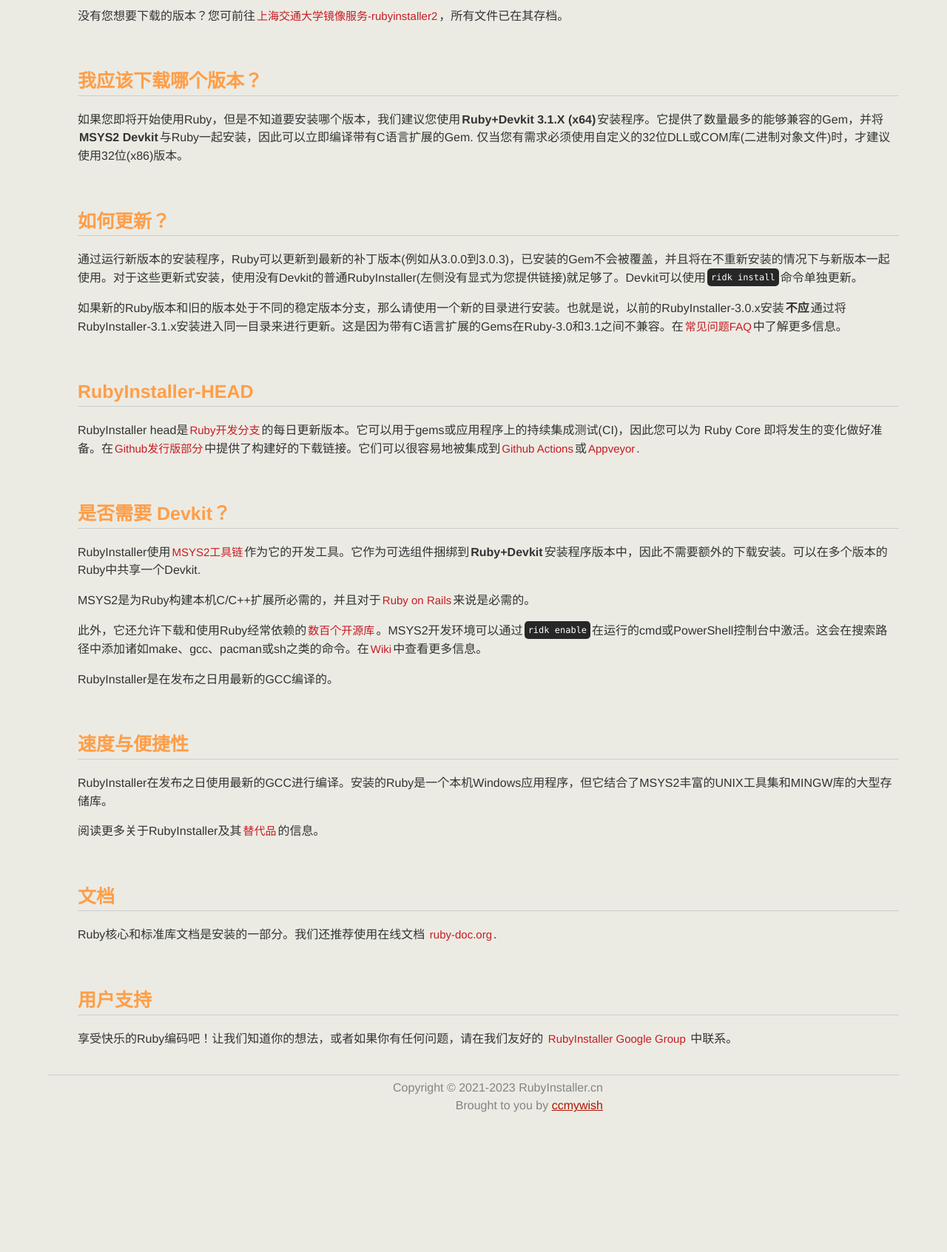
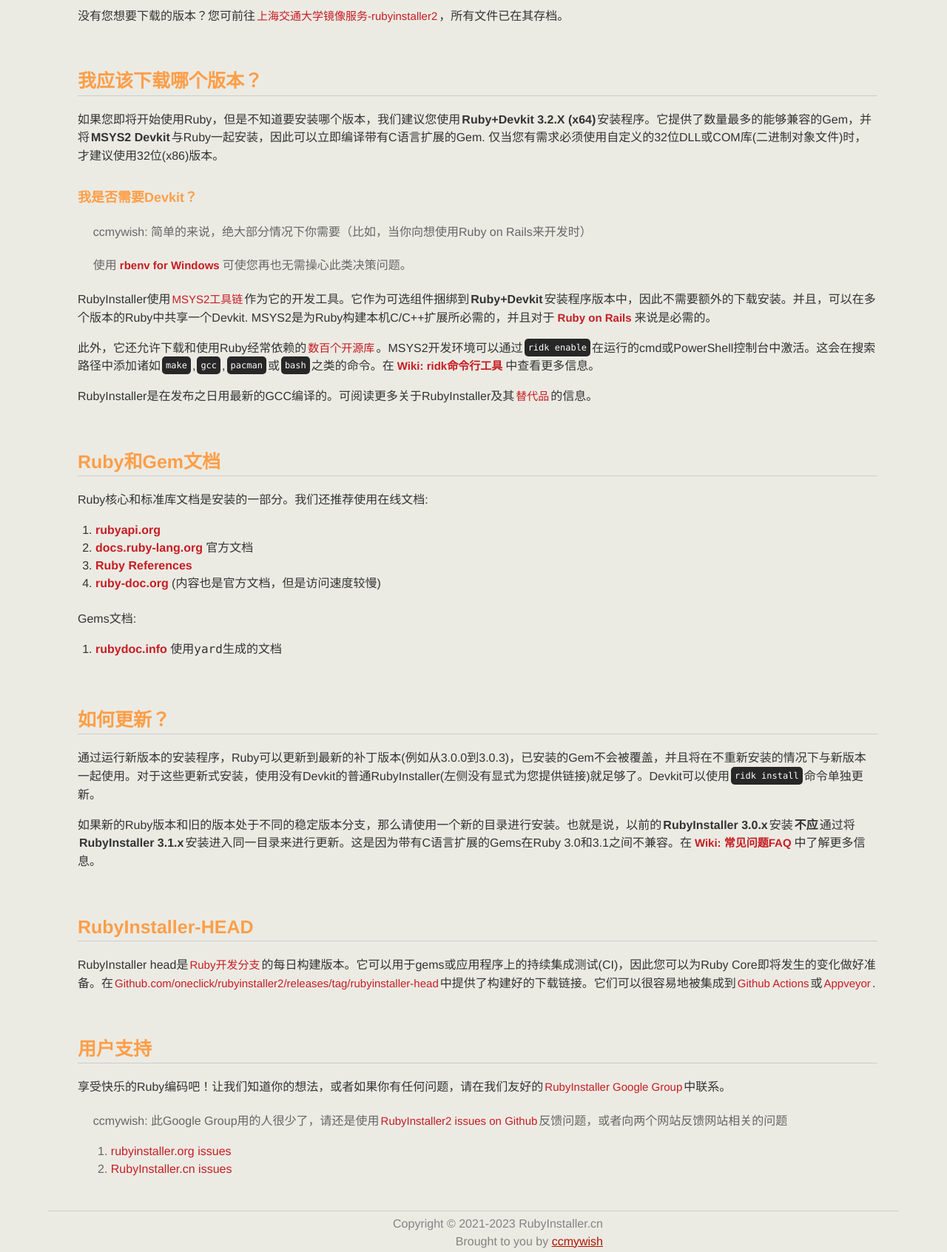
Before and after one commit to ccmywish/RubyInstaller.cn, a Jekyll site: the page built from download.md, in a window 1280 px wide. Shown: the part 320-2013 px from the top of the page at 74% size. Built offline with Jekyll 4.4.1, drawn with Linux system fonts in a browser that asks for light colours; before the commit the page ends 1829 px from its top, so only the background shows below that.

Commit message:
Polish download page and content

```diff
--- a/download.md
+++ b/download.md
@@ -6,7 +6,32 @@ permalink: /download/
 
 ## 我应该下载哪个版本？
 
-如果您即将开始使用Ruby，但是不知道要安装哪个版本，我们建议您使用<b>Ruby+Devkit 3.1.X (x64)</b>安装程序。它提供了数量最多的能够兼容的Gem，并将<b>MSYS2 Devkit</b>与Ruby一起安装，因此可以立即编译带有C语言扩展的Gem. 仅当您有需求必须使用自定义的32位DLL或COM库(二进制对象文件)时，才建议使用32位(x86)版本。
+如果您即将开始使用Ruby，但是不知道要安装哪个版本，我们建议您使用<b>Ruby+Devkit 3.2.X (x64)</b>安装程序。它提供了数量最多的能够兼容的Gem，并将<b>MSYS2 Devkit</b>与Ruby一起安装，因此可以立即编译带有C语言扩展的Gem. 仅当您有需求必须使用自定义的32位DLL或COM库(二进制对象文件)时，才建议使用32位(x86)版本。
+
+### 我是否需要Devkit？
+
+> ccmywish: 简单的来说，绝大部分情况下你需要（比如，当你向想使用Ruby on Rails来开发时）
+
+> 使用**[rbenv for Windows](https://github.com/ccmywish/rbenv-for-windows)**可使您再也无需操心此类决策问题。
+
+RubyInstaller使用[MSYS2工具链](https://www.msys2.org/)作为它的开发工具。它作为可选组件捆绑到<b>Ruby+Devkit</b>安装程序版本中，因此不需要额外的下载安装。并且，可以在多个版本的Ruby中共享一个Devkit. MSYS2是为Ruby构建本机C/C++扩展所必需的，并且对于**[Ruby on Rails](https://rubyonrails.org)**来说是必需的。
+
+此外，它还允许下载和使用Ruby经常依赖的[数百个开源库](https://github.com/msys2/MINGW-packages)。MSYS2开发环境可以通过`ridk enable`在运行的cmd或PowerShell控制台中激活。这会在搜索路径中添加诸如`make`,`gcc`,`pacman`或`bash`之类的命令。在**[Wiki: ridk命令行工具](https://github.com/oneclick/rubyinstaller2/wiki/The-ridk-tool)**中查看更多信息。
+
+RubyInstaller是在发布之日用最新的GCC编译的。可阅读更多关于RubyInstaller及其[替代品](https://rubyinstaller.cn/about/comparison)的信息。
+
+<br>
+
+## Ruby和Gem文档
+
+Ruby核心和标准库文档是安装的一部分。我们还推荐使用在线文档:
+1. **[rubyapi.org](https://rubyapi.org/)**
+2. **[docs.ruby-lang.org](https://docs.ruby-lang.org/)** 官方文档
+3. **[Ruby References](https://rubyreferences.github.io/rubyref/)**
+4. **[ruby-doc.org](https://ruby-doc.org/)** (内容也是官方文档，但是访问速度较慢)
+
+Gems文档:
+1. **[rubydoc.info](https://rubydoc.info/)** 使用`yard`生成的文档
 
 <br>
 
@@ -14,42 +39,20 @@ permalink: /download/
 
 通过运行新版本的安装程序，Ruby可以更新到最新的补丁版本(例如从3.0.0到3.0.3)，已安装的Gem不会被覆盖，并且将在不重新安装的情况下与新版本一起使用。对于这些更新式安装，使用没有Devkit的普通RubyInstaller(左侧没有显式为您提供链接)就足够了。Devkit可以使用`ridk install`命令单独更新。
 
-如果新的Ruby版本和旧的版本处于不同的稳定版本分支，那么请使用一个新的目录进行安装。也就是说，以前的RubyInstaller-3.0.x安装<b>不应</b>通过将RubyInstaller-3.1.x安装进入同一目录来进行更新。这是因为带有C语言扩展的Gems在Ruby-3.0和3.1之间不兼容。在[常见问题FAQ](https://github.com/oneclick/rubyinstaller2/wiki/FAQ#user-content-update-install)中了解更多信息。
+如果新的Ruby版本和旧的版本处于不同的稳定版本分支，那么请使用一个新的目录进行安装。也就是说，以前的**RubyInstaller 3.0.x**安装<b>不应</b>通过将**RubyInstaller 3.1.x**安装进入同一目录来进行更新。这是因为带有C语言扩展的Gems在Ruby 3.0和3.1之间不兼容。在**[Wiki: 常见问题FAQ](https://github.com/oneclick/rubyinstaller2/wiki/FAQ#user-content-update-install)**中了解更多信息。
 
 <br>
 
 ## RubyInstaller-HEAD
 
-RubyInstaller head是[Ruby开发分支](https://github.com/ruby/ruby/)的每日更新版本。它可以用于gems或应用程序上的持续集成测试(CI)，因此您可以为 Ruby Core 即将发生的变化做好准备。在[Github发行版部分](https://github.com/oneclick/rubyinstaller2/releases/tag/rubyinstaller-head)中提供了构建好的下载链接。它们可以很容易地被集成到[Github Actions](https://github.com/oneclick/rubyinstaller2/wiki/For-gem-developers#user-content-github-actions)或[Appveyor](https://github.com/oneclick/rubyinstaller2/wiki/For-gem-developers#user-content-appveyor).
-
-<br>
-
-## 是否需要 Devkit？
-
-RubyInstaller使用[MSYS2工具链](http://www.msys2.org)作为它的开发工具。它作为可选组件捆绑到<b>Ruby+Devkit</b>安装程序版本中，因此不需要额外的下载安装。可以在多个版本的Ruby中共享一个Devkit.
-
-MSYS2是为Ruby构建本机C/C++扩展所必需的，并且对于[Ruby on Rails](https://rubyonrails.org)来说是必需的。
-
-此外，它还允许下载和使用Ruby经常依赖的[数百个开源库](https://github.com/Alexpux/MINGW-packages)。MSYS2开发环境可以通过`ridk enable`在运行的cmd或PowerShell控制台中激活。这会在搜索路径中添加诸如make、gcc、pacman或sh之类的命令。在[Wiki](https://github.com/oneclick/rubyinstaller2/wiki/The-ridk-tool)中查看更多信息。
-
-RubyInstaller是在发布之日用最新的GCC编译的。
-
-<br>
-
-## 速度与便捷性
-
-RubyInstaller在发布之日使用最新的GCC进行编译。安装的Ruby是一个本机Windows应用程序，但它结合了MSYS2丰富的UNIX工具集和MINGW库的大型存储库。
-
-阅读更多关于RubyInstaller及其[替代品](https://rubyinstaller.cn/about/comparison)的信息。
-
-<br>
-
-## 文档
-
-Ruby核心和标准库文档是安装的一部分。我们还推荐使用在线文档 [ruby-doc.org](https://ruby-doc.org/).
+RubyInstaller head是[Ruby开发分支](https://github.com/ruby/ruby/)的每日构建版本。它可以用于gems或应用程序上的持续集成测试(CI)，因此您可以为Ruby Core即将发生的变化做好准备。在[Github.com/oneclick/rubyinstaller2/releases/tag/rubyinstaller-head](https://github.com/oneclick/rubyinstaller2/releases/tag/rubyinstaller-head)中提供了构建好的下载链接。它们可以很容易地被集成到[Github Actions](https://github.com/oneclick/rubyinstaller2/wiki/For-gem-developers#user-content-github-actions)或[Appveyor](https://github.com/oneclick/rubyinstaller2/wiki/For-gem-developers#user-content-appveyor).
 
 <br>
 
 ## 用户支持
 
-享受快乐的Ruby编码吧！让我们知道你的想法，或者如果你有任何问题，请在我们友好的 [RubyInstaller Google Group](https://groups.google.com/group/rubyinstaller) 中联系。
+享受快乐的Ruby编码吧！让我们知道你的想法，或者如果你有任何问题，请在我们友好的[RubyInstaller Google Group](https://groups.google.com/group/rubyinstaller)中联系。
+
+> ccmywish: 此Google Group用的人很少了，请还是使用[RubyInstaller2 issues on Github](https://github.com/oneclick/rubyinstaller2/issues)反馈问题，或者向两个网站反馈网站相关的问题
+1. [rubyinstaller.org issues](https://github.com/oneclick/rubyinstaller.org-website/issues)
+2. [RubyInstaller.cn issues]({{ site.issues_link }})
--- a/styles/blueprint/screen.css
+++ b/styles/blueprint/screen.css
@@ -33,7 +33,6 @@ p img.left {float:left;margin:1.5em 1.5em 1.5em 0;padding:0;}
 p img.right {float:right;margin:1.5em 0 1.5em 1.5em;}
 a:focus, a:hover {color:#000;}
 a {color:#009;text-decoration:underline;}
-blockquote {margin:1.5em;color:#666;font-style:italic;}
 strong {font-weight:bold;}
 em, dfn {font-style:italic;}
 dfn {font-weight:bold;}
--- a/styles/site.css
+++ b/styles/site.css
@@ -2,7 +2,7 @@
 * File          : site.css
 * Authors       : ccmywish <ccmywish@qq.com>
 * Created on    : <2021-01-19>
-* Last modified : <2023-01-23>
+* Last modified : <2023-01-24>
 * Contributors  : Holger Arndt <github@kjarrigan.de>
 *                 Lars Kanis <lars@greiz-reinsdorf.de>
 *
@@ -110,6 +110,12 @@ p a {
         font-size: 15px;
 }
 
+/* markdown中的 > */
+blockquote {
+        margin:1.3em;
+        color:#666;
+        /* font-style:italic; */
+}
 
 
 thead th {
@@ -639,14 +645,21 @@ div#footer a.edit {
 * Download下载区域
 *
 *******************************************************************************/
+#download #download-content {
+        padding: 32px 0 20px 40px;
+        width: 94%;
+}
+
 #download #download-content h2 {
         font-size: 25px; /* 与 article h2 保持一致 */
         border-bottom:1px solid #CCC;
         margin-bottom:20px;
 }
 
-#download #download-content {
-        padding: 32px 0 20px 40px;
+#download #download-content h3 {
+        font-size: 18px; /* 与 article h3 保持一致 */
+        margin-top: 30px;
+        margin-bottom:20px;
 }
 
 #download #download-links li { line-height:2em; }
```
